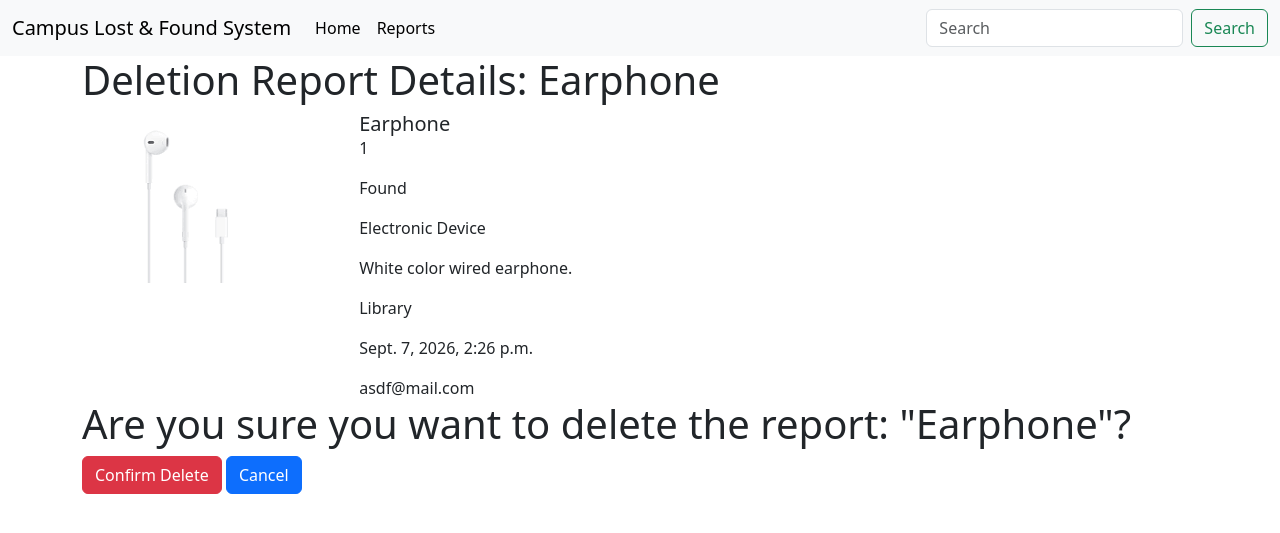
After one commit to SheikhImtiajAhmedWasik/django-campus-lost-and-found, a Django app: page /report/1/delete/ in a window 1280 px wide. The commit adds this page. Shown: the top 533 px of the page. Run offline with Django 5.2, Linux system fonts and the light colour scheme; data comes from the database, SQL or seed files in the repository; both versions use the stored data as it was after the commit.

Commit message:
complete the assignment

```diff
--- /dev/null
+++ b/project/lost_found/templates/lost_found/report_delete_confirmation.html
@@ -0,0 +1,36 @@
+{% extends "base.html" %}
+
+{% block title %}Report Delete Confirmation Page{% endblock %}
+
+{% block content %}
+<h1 class="container">Deletion Report Details: {{report.item_name}}</h1>
+
+<div class="d-flex justify-content-around align-items-start ms-5" style="width: 35rem;">
+    <div>
+        <img src="{{report.image.url}}" class="card-img-top" alt="...">
+    </div>
+    <div>
+        <h5 class="card-title">{{report.item_name}}</h5>
+        <div>
+            <p class="card-text">{{report.id}}</p>
+            <p class="card-text">{{report.type}}</p>
+            <p class="card-text">{{report.category}}</p>
+            <p class="card-text">{{report.description}}</p>
+            <p class="card-text">{{report.location}}</p>
+            <p class="card-text">{{report.date}}</p>
+            <p class="card-text">{{report.contact_info}}</p>
+        </div>
+    </div>
+</div>
+
+<div class="container">
+    <form method="post">
+        {% csrf_token %}
+        <h1>Are you sure you want to delete the report: "{{ report.item_name }}"?</h1>
+
+        <button type="submit" class='btn btn-danger'>Confirm Delete</button>
+        <a href="{% url 'report-list' %}" class='btn btn-primary'>Cancel</a>
+    </form>
+</div>
+
+{% endblock %}
--- a/project/lost_found/templates/lost_found/reports.html
+++ b/project/lost_found/templates/lost_found/reports.html
@@ -17,7 +17,7 @@
             </p>
             <a href="{% url 'report-detail' id=report.id %}" class="btn btn-primary">details</a>
             <a href="{% url 'report-update' id=report.id %}" class="btn btn-warning">Edit</a>
-            <a href="#" class="btn btn-danger">Delete</a>
+            <a href="{% url 'report-delete' id=report.id %}" class="btn btn-danger">Delete</a>
         </div>
     </div>
     {% endfor %}
--- a/project/lost_found/urls.py
+++ b/project/lost_found/urls.py
@@ -7,4 +7,5 @@ urlpatterns = [
     path('reports/', ReportListView.as_view(), name='report-list'),
     path('report-detail/<int:id>/', ReportDetailView.as_view(), name='report-detail'),
     path('report-update/<int:id>/', ReportUpdateView.as_view(), name='report-update'),
+    path('report/<int:id>/delete/', ReportDeleteView.as_view(), name='report-delete'),
 ]
--- a/project/lost_found/views.py
+++ b/project/lost_found/views.py
@@ -39,4 +39,8 @@ class ReportUpdateView(UpdateView):
 
 
 class ReportDeleteView(DeleteView):
-    pass
+    model = Report
+    pk_url_kwarg = 'id'
+    context_object_name = 'report'
+    success_url = reverse_lazy('report-list')
+    template_name = 'lost_found/report_delete_confirmation.html'
```
Also changed, not shown: project/db.sqlite3, 1 other file.
